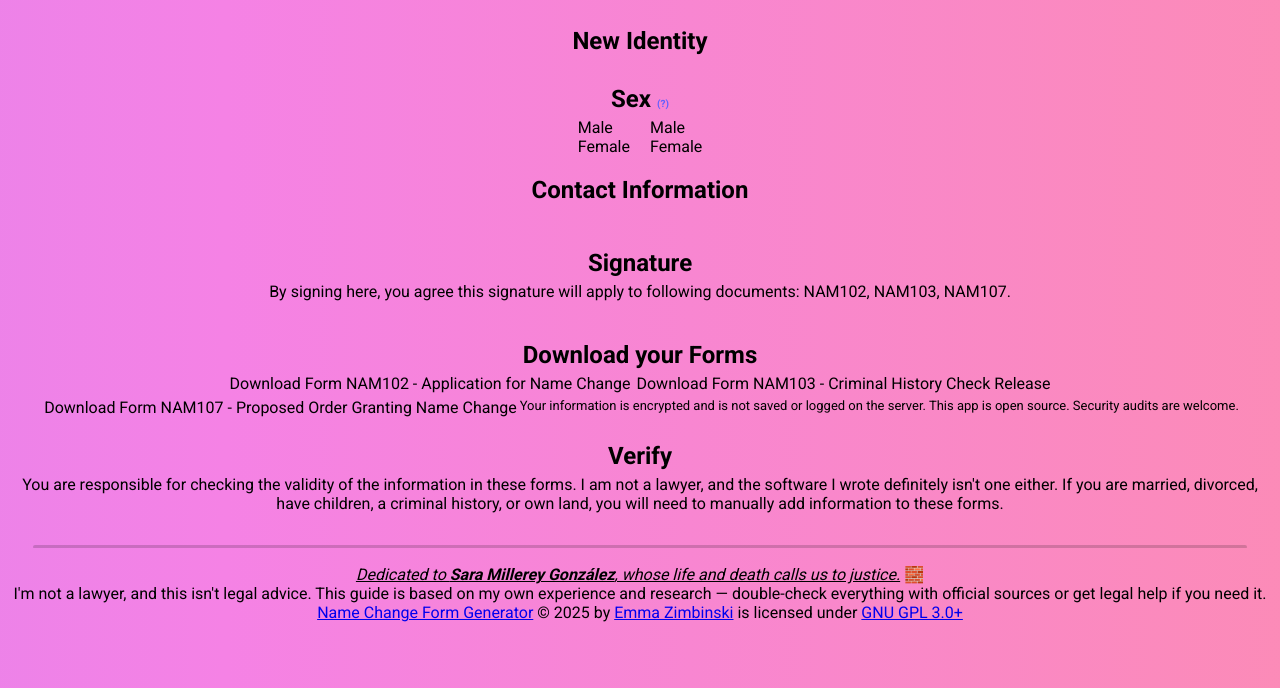
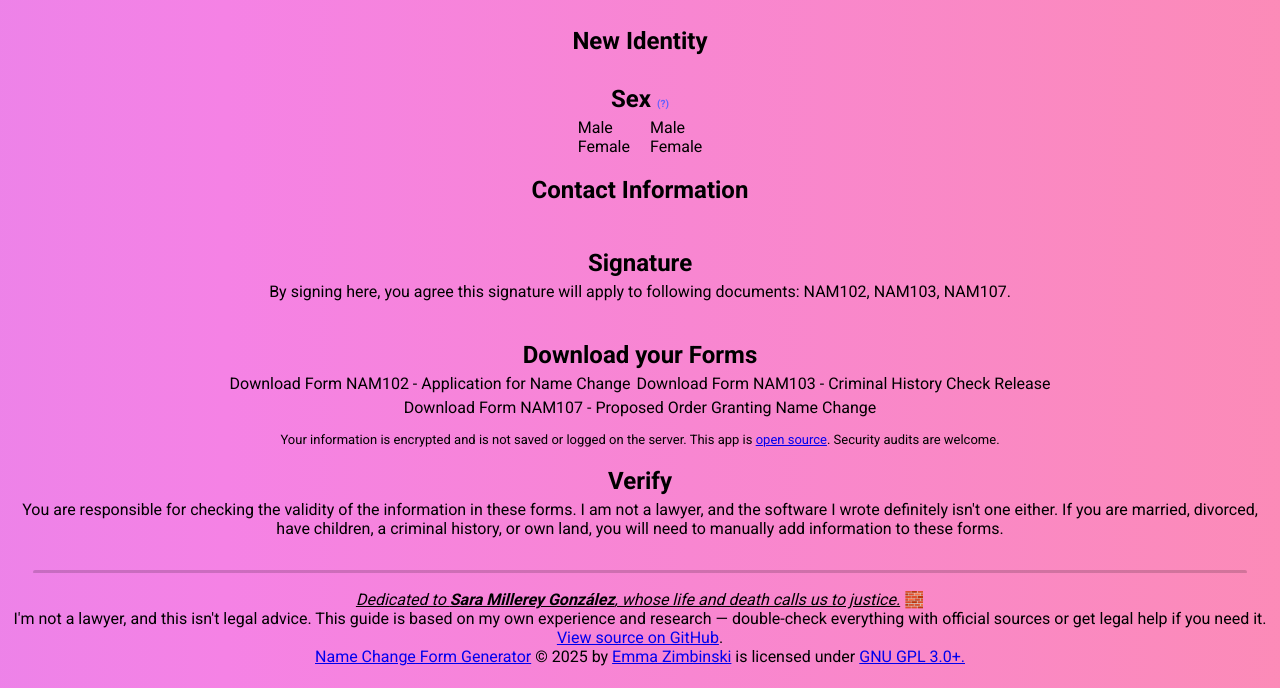
Before and after one commit to qwazwsx/form-generator.changeyourname.mn, a website: page index.html in a window 1280 px wide. Shown: the part 112-800 px from the top of the page. Drawn offline with Linux system fonts and the light colour scheme.

Commit message:
linked source

```diff
--- a/index.html
+++ b/index.html
@@ -163,11 +163,11 @@
                     Release</md-filled-button>
                 <md-filled-button class="submit" id="submitNAM107">Download Form NAM107 - Proposed Order Granting Name
                     Change</md-filled-button>
+            </div>
 
-                <p class="warn">Your information is encrypted and is not saved or logged on the server. This app is open
-                    source. Security audits are welcome.</p>
-
-            </div>
+            <p class="warn">Your information is encrypted and is not saved or logged on the server. This app is <a
+                    href="https://github.com/qwazwsx/form-generator.changeyourname.mn" target="_blank"
+                    rel="noopener">open source</a>. Security audits are welcome.</p>
 
             <h2>Verify</h2>
             <div class="check section">
@@ -186,11 +186,18 @@
                     &mdash;
                     double-check everything with official sources or get legal help if you need it.
 
-                    <a href="https://changeyourname.mn/" target="_blank" rel="noopener">Name Change Form Generator</a>
+                    <a href="https://github.com/qwazwsx/form-generator.changeyourname.mn" target="_blank"
+                        rel="noopener">View source on GitHub</a>.
+
+                    <br>
+
+                    <a href="https://form-generator.changeyourname.mn/" target="_blank" rel="noopener">Name Change Form
+                        Generator</a>
                     &copy; 2025 by
                     <a href="https://zimbin.ski" target="_blank" rel="noopener">Emma Zimbinski</a>
                     is licensed under
-                    <a href="https://www.gnu.org/licenses/gpl-3.0.en.html">GNU GPL 3.0+</a>
+                    <a href="https://www.gnu.org/licenses/gpl-3.0.en.html">GNU GPL 3.0+.</a>
+
 
 
                 </p>
```
Also changed, not shown: 1 other file.
